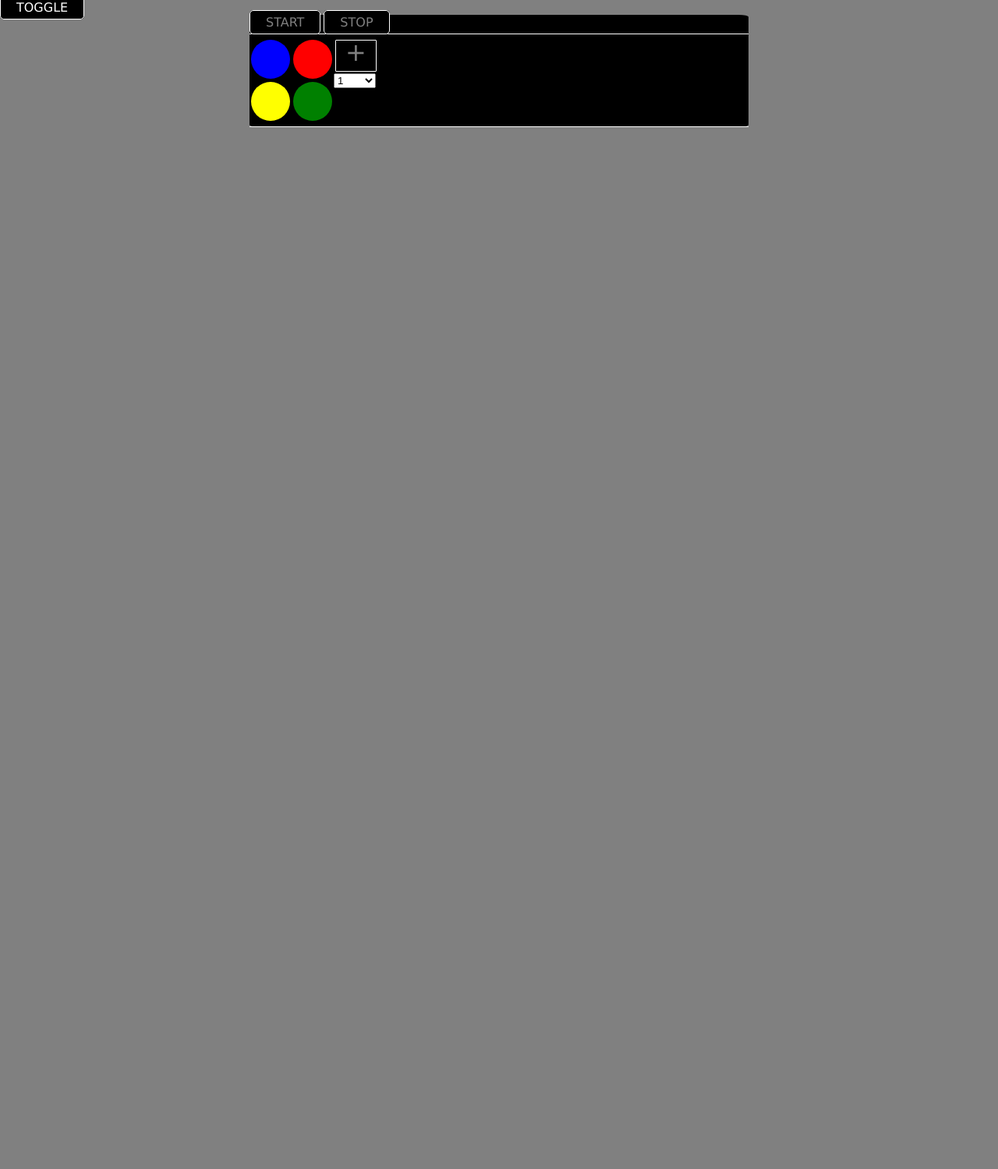
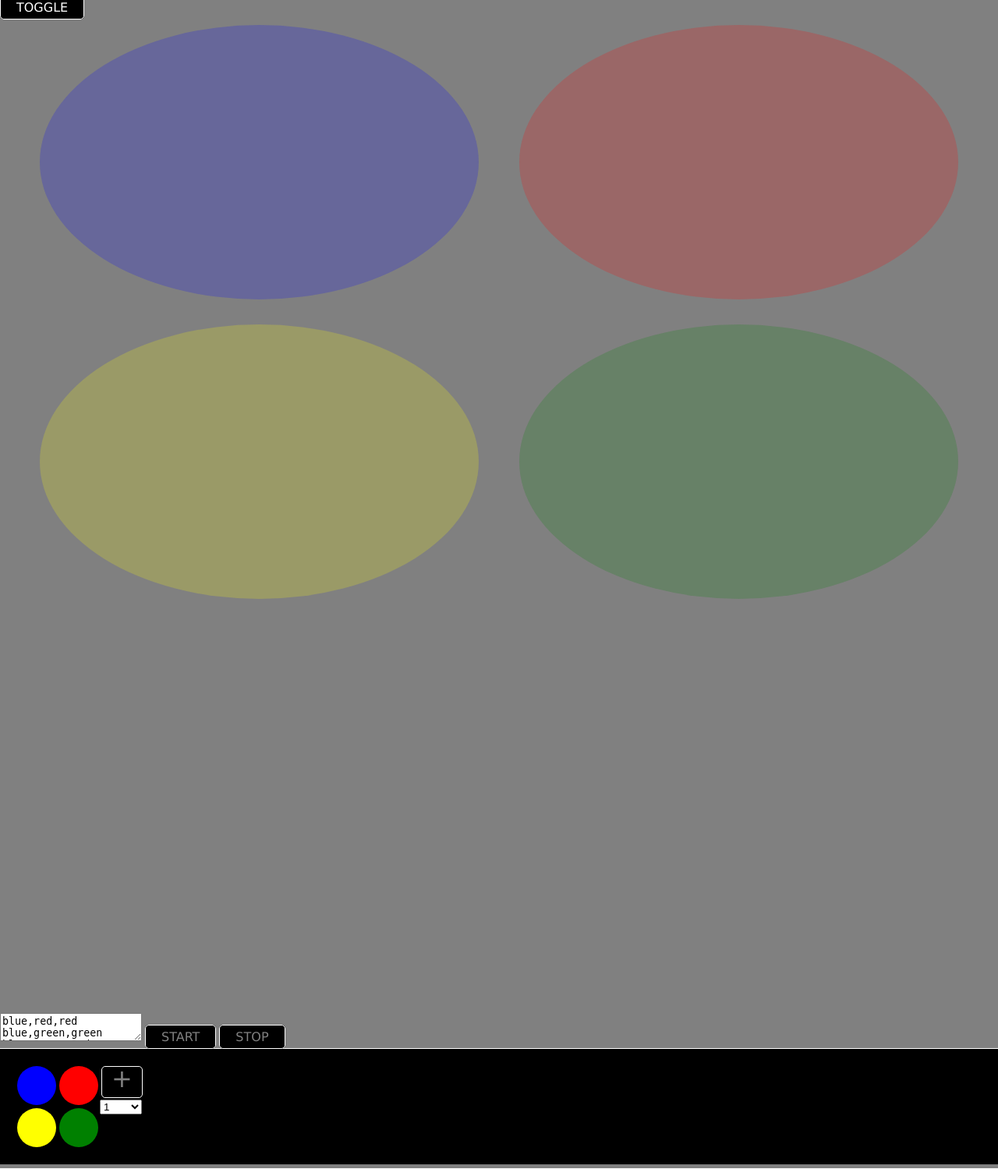
Before and after one commit to rdegraafwhizzkit/duplo-pi, a Flask app: page / in a window 1280 px wide. Shown: the whole page at 78% size. Before the commit the page ends 163 px from the top, so only its background shows below. Run offline with Flask 2, Linux system fonts and the light colour scheme.

Commit message:
Before beautifier

```diff
--- a/static/style.css
+++ b/static/style.css
@@ -4,22 +4,29 @@
     background-color: #808080;
 }
 
-#container {
+#choice {
     position:absolute;
     left:25%;
     width:50%;
     background-color: black;
-    border-radius: 2%;
+    border-bottom:1px solid white;
+}
+
+#container_direct {
+    position:absolute;
+    left:25%;
+    width:50%;
+    top:60px;
+    background-color: black;
     display:none;
 }
 
-#container2 {
+#container_loop {
     position:absolute;
     left:25%;
     width:50%;
+    top:60px;
     background-color: black;
-    border-radius: 2%;
-    xdisplay:none;
 }
 
 .color {
@@ -72,6 +79,7 @@
     text-transform:uppercase;
     font-family:verdana,arial;
 }
+
 .button:hover, .button_small:hover{
     cursor:pointer;
     color:white;
@@ -83,13 +91,12 @@
     font-size:32px;
     line-height:27px;
     padding:2 2 2 2px;
-    border-radius: 1px;
+    border-radius: 5px;
     border:1px solid white;
     text-transform:uppercase;
     font-family:verdana,arial;
     height: 35px;
     width: 47px;
-    xfloat:left;
     text-align:center;
     margin:2px;
 }
@@ -125,9 +132,6 @@
     background-color:green;
 }
 
-#loop {
-    display:none
-}
 #rows {
     width:100%;
     border-bottom:1px solid white;
@@ -141,4 +145,17 @@
     padding-top:5px;
     overflow:auto;
     border-top:1px solid white;
+    padding:20px;
 }
+
+select {
+    width:54px;
+}
+
+.left {
+    float:left;
+}
+
+#choice div {
+    padding:20px
+}
```
